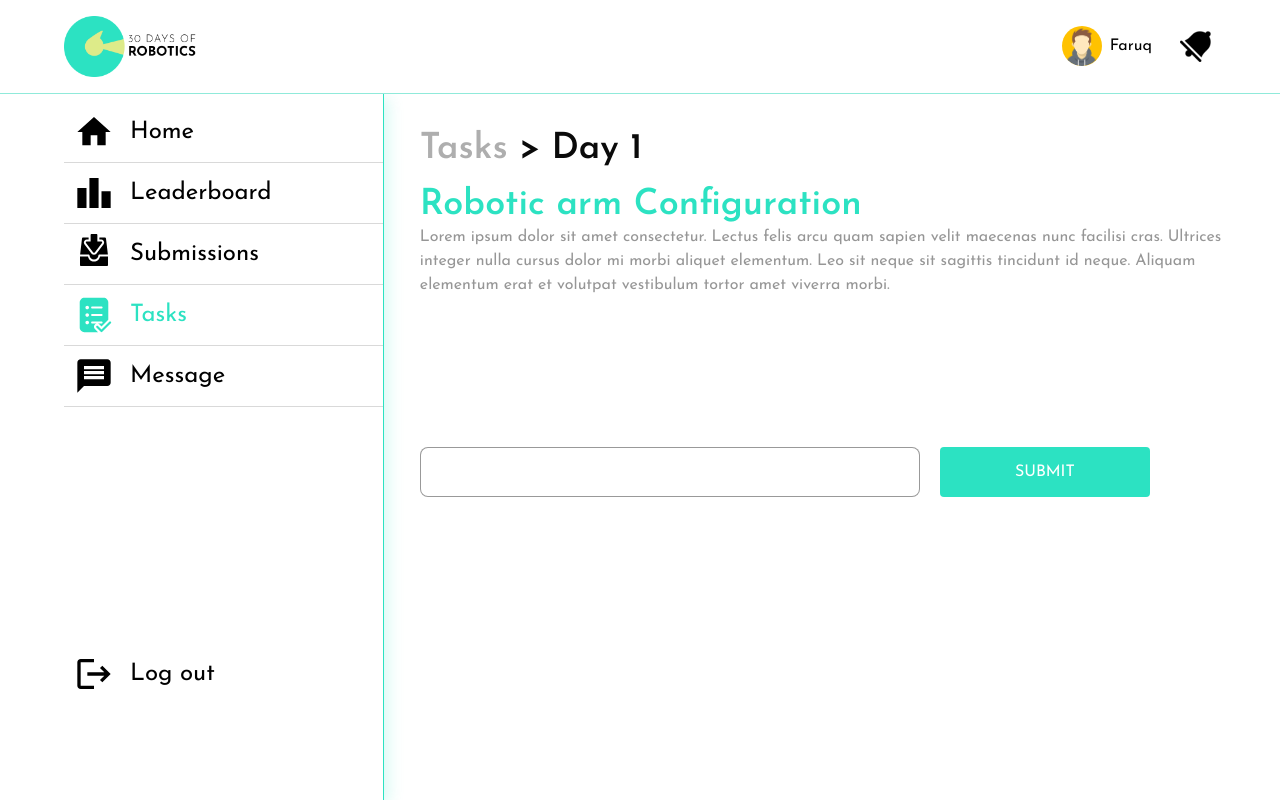
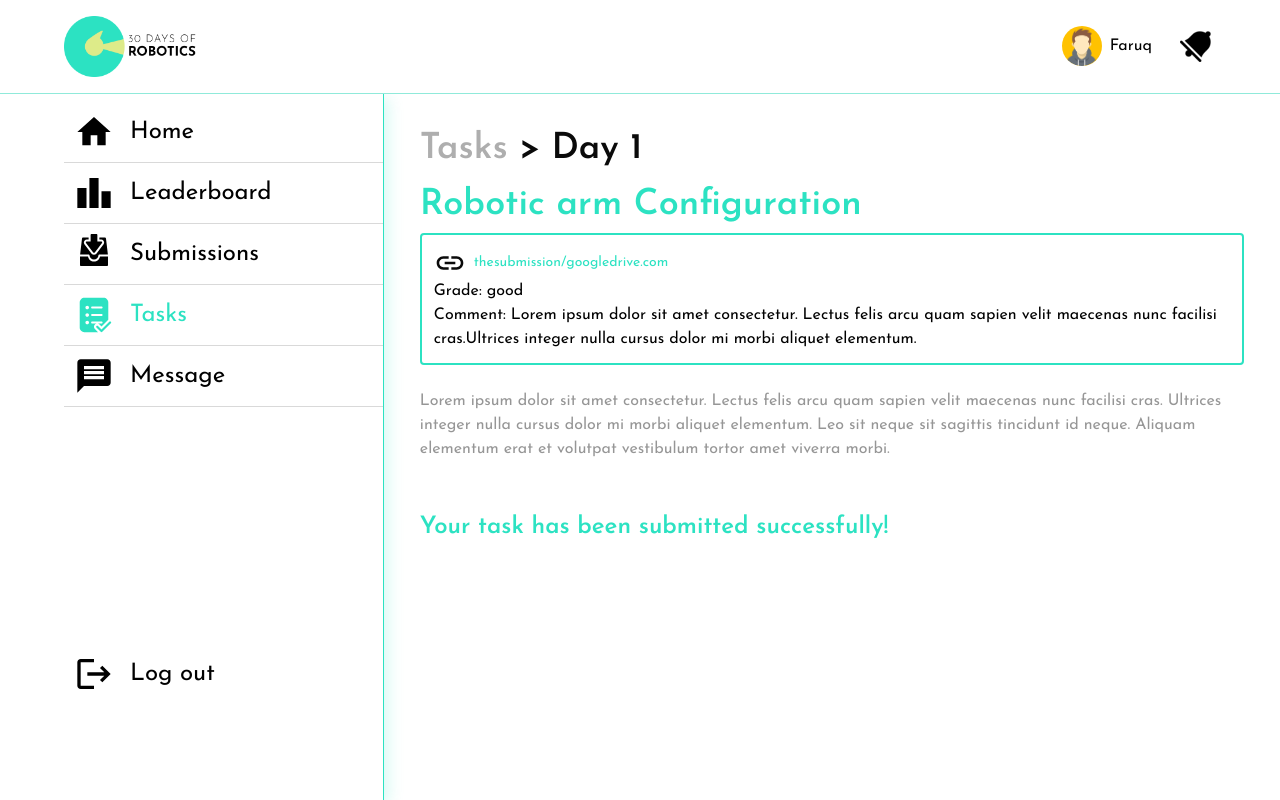
Before and after one commit to matincodes/30_days_of_robotics, a Next.js app in the folder frontend/: page /tasks/1 in a window 1280 px wide. Built offline with nearby package versions, Linux system fonts and the light colour scheme.

Commit message:
taks edit

```diff
--- /dev/null
+++ b/frontend/components/Icons/Link.tsx
@@ -0,0 +1,29 @@
+type Props = {
+  size?: number;
+  className?: string;
+};
+/* use `interface` if exporting so that consumers can extend */
+
+const Link = ({ size, className }: Props) => {
+  return (
+    <svg
+      width={size ?? "32"}
+      height={size ?? "32"}
+      viewBox="0 0 32 32"
+      fill="#0A0A0A"
+      xmlns="http://www.w3.org/2000/svg"
+      className={className}
+    >
+      <g clip-path="url(#clip0_62_4737)">
+        <path d="M5.19996 16C5.19996 13.72 7.05329 11.8666 9.33329 11.8666H14.6666V9.33331H9.33329C5.65329 9.33331 2.66663 12.32 2.66663 16C2.66663 19.68 5.65329 22.6666 9.33329 22.6666H14.6666V20.1333H9.33329C7.05329 20.1333 5.19996 18.28 5.19996 16ZM10.6666 17.3333H21.3333V14.6666H10.6666V17.3333ZM22.6666 9.33331H17.3333V11.8666H22.6666C24.9466 11.8666 26.8 13.72 26.8 16C26.8 18.28 24.9466 20.1333 22.6666 20.1333H17.3333V22.6666H22.6666C26.3466 22.6666 29.3333 19.68 29.3333 16C29.3333 12.32 26.3466 9.33331 22.6666 9.33331Z" />
+      </g>
+      <defs>
+        <clipPath id="clip0_62_4737">
+          <rect width="32" height="32" fill="white" />
+        </clipPath>
+      </defs>
+    </svg>
+  );
+};
+
+export default Link;
--- /dev/null
+++ b/frontend/pages/tasks/[id].tsx
@@ -0,0 +1,140 @@
+import Head from "next/head";
+import Layout from "../../components/Layout";
+import { useState } from "react";
+import { useRouter } from "next/router";
+import useIsAuth from "../../utils/hooks/useIsAuth";
+import Link from "next/link";
+import { default as LinkIcon } from "../../components/Icons/Link";
+
+interface taskItem {
+  id: string | number;
+  day: number;
+  title: string;
+  content: string;
+  unlocked: boolean;
+  submitted?: boolean;
+  submissionLink?: string;
+  grade?: string;
+  comment?: string;
+}
+
+const getTask = (id: string | number): taskItem => {
+  return id == 1
+    ? {
+        id: 1,
+        day: 1,
+        title: "Robotic arm Configuration",
+        content:
+          "Lorem ipsum dolor sit amet consectetur. Lectus felis arcu quam sapien velit maecenas nunc facilisi cras.Ultrices integer nulla cursus dolor mi morbi aliquet elementum. Leo sit neque sit sagittis tincidunt id neque. Aliquam elementum erat et  volutpat vestibulum tortor amet viverra morbi.",
+        unlocked: true,
+        submitted: true,
+        submissionLink: "thesubmission/googledrive.com",
+        grade: "good",
+        comment:
+          "Lorem ipsum dolor sit amet consectetur. Lectus felis arcu quam sapien velit maecenas nunc facilisi cras.Ultrices integer nulla cursus dolor mi morbi aliquet elementum.",
+      }
+    : {
+        id: 2,
+        day: 2,
+        title: "Robotic arm Configuration",
+        content:
+          "Lorem ipsum dolor sit amet consectetur. Lectus felis arcu quam sapien velit maecenas nunc facilisi cras.Ultrices integer nulla cursus dolor mi morbi aliquet elementum. Leo sit neque sit sagittis tincidunt id neque. Aliquam elementum erat et  volutpat vestibulum tortor amet viverra morbi.",
+        unlocked: true,
+        submitted: false,
+      };
+};
+
+const DailyTasks = () => {
+  const [loading, FullLoadingSpinner] = useIsAuth();
+
+  const router = useRouter();
+  const { id } = router.query;
+  const task = getTask(id as string);
+  const [submitted, setSubmitted] = useState(task.submitted);
+
+  // type submitted = boolean;
+  type submissionLink = string;
+  const [data, setData] = useState<submissionLink>("");
+  // const [hasSubmitted, setHasSubmitted] = useState<submitted>(false);
+
+  const submitLink = () => {
+    setSubmitted(true);
+    task.submissionLink = data;
+    task.submitted = true;
+  };
+
+  if (loading) return FullLoadingSpinner;
+
+  return (
+    <>
+      <Head>
+        <title>30 Days of Robotics | Day {task.day}</title>
+      </Head>
+      <Layout>
+        <div className="p-[4%]">
+          <h2 className="font-semibold text-4xl text-[#AEAEAE] mb-[16px]">
+            <Link href="/allTasks">Tasks</Link>{" "}
+            <span className="text-[#0A0A0A]">
+              {">"} Day {task.day}
+            </span>
+          </h2>
+          <h1 className="text-[#2CE2C2] font-semibold text-4xl">
+            {task.title}
+          </h1>
+          {submitted && (
+            <div className="mt-2 mb-6 p-3 border-2 border-teal rounded">
+              <div className="flex items-center gap-2 text-sm leading-4 text-teal font-normal">
+                <LinkIcon />{" "}
+                <a href={task.submissionLink || data}>
+                  {task.submissionLink || data}
+                </a>{" "}
+              </div>
+              {task.grade && (
+                <div>
+                  Grade: <span>{task.grade}</span>
+                </div>
+              )}
+              {task.comment && (
+                <div>
+                  Comment: <span>{task.comment}</span>
+                </div>
+              )}
+            </div>
+          )}
+
+          <p className="text-[#969696]">
+            Lorem ipsum dolor sit amet consectetur. Lectus felis arcu quam
+            sapien velit maecenas nunc facilisi cras. Ultrices integer nulla
+            cursus dolor mi morbi aliquet elementum. Leo sit neque sit sagittis
+            tincidunt id neque. Aliquam elementum erat et volutpat vestibulum
+            tortor amet viverra morbi.
+          </p>
+          {submitted ? (
+            <p className="text-[#2CE2C2] font-semibold text-2xl mt-[50px]">
+              Your task has been submitted successfully!
+            </p>
+          ) : (
+            <div className="w-full h-fit flex mt-[150px]">
+              <input
+                type="text"
+                value={data}
+                className="border-[1.5px] border-black/40 rounded-lg w-[70%] md:w-[500px] h-[50px] indent-2"
+                onChange={(e) => setData(e.target.value)}
+              />
+              <button
+                type="button"
+                onClick={submitLink}
+                disabled={!data}
+                className="text-white bg-[#2CE2C2] rounded h-[50px] w-[25%] md:w-[210px] uppercase ml-[20px]"
+              >
+                Submit
+              </button>
+            </div>
+          )}
+        </div>
+      </Layout>
+    </>
+  );
+};
+
+export default DailyTasks;
--- a/frontend/pages/tasks/[tasks].tsx
+++ /dev/null
@@ -1,64 +0,0 @@
-import Head from "next/head";
-import Layout from "../../components/Layout";
-import { useState } from "react";
-import { type } from "os";
-
-const DailyTasks = () => {
-  type submitted = boolean;
-  type submissionLink = string
-  const [hasSubmitted, setHasSubmitted] = useState<submitted>(false);
-  const [data, setData] = useState<submissionLink>("");
-
-  return (
-    <>
-      <Head>
-        <title>30 Days of Robotics | Tasks</title>
-      </Head>
-      <Layout>
-        <div className="p-[4%]">
-          <h2 className="font-semibold text-4xl text-[#AEAEAE] mb-[16px]">
-            Tasks{" "}
-            <span className="text-[#0A0A0A]">
-              {">"} Day {1}
-            </span>
-          </h2>
-          <h1 className="text-[#2CE2C2] font-semibold text-4xl">
-            Robotic arm Configuration
-          </h1>
-          <p
-            className={
-              hasSubmitted ? "text-[#969696]" : "text-[#969696] mb-[150px]"
-            }
-          >
-            Lorem ipsum dolor sit amet consectetur. Lectus felis arcu quam
-            sapien velit maecenas nunc facilisi cras. Ultrices integer nulla
-            cursus dolor mi morbi aliquet elementum. Leo sit neque sit sagittis
-            tincidunt id neque. Aliquam elementum erat et volutpat vestibulum
-            tortor amet viverra morbi.
-          </p>
-          {hasSubmitted ? (
-            <p className="text-[#2CE2C2] font-semibold text-2xl">Your task has been submitted successfully!</p>
-          ) : (
-            <div className="w-full h-fit flex">
-              <input
-                type="text"
-                value={data}
-                className="border-[1.5px] border-black/40 rounded-lg w-[70%] md:w-[500px] h-[50px] indent-2"
-                onChange={(e) => setData(e.target.value)}
-              />
-              <button
-                type="button"
-                onClick={() => setHasSubmitted(true)}
-                className="text-white bg-[#2CE2C2] rounded h-[50px] w-[25%] md:w-[210px] uppercase ml-[20px]"
-              >
-                Submit
-              </button>
-            </div>
-          )}
-        </div>
-      </Layout>
-    </>
-  );
-};
-
-export default DailyTasks;
--- a/frontend/pages/tasks/allTasks.tsx
+++ b/frontend/pages/tasks/allTasks.tsx
@@ -1,5 +1,4 @@
 import Head from "next/head";
-import Link from "next/link";
 import Layout from "../../components/Layout";
 import Tasks from "../../components/Tasks";
 
```
